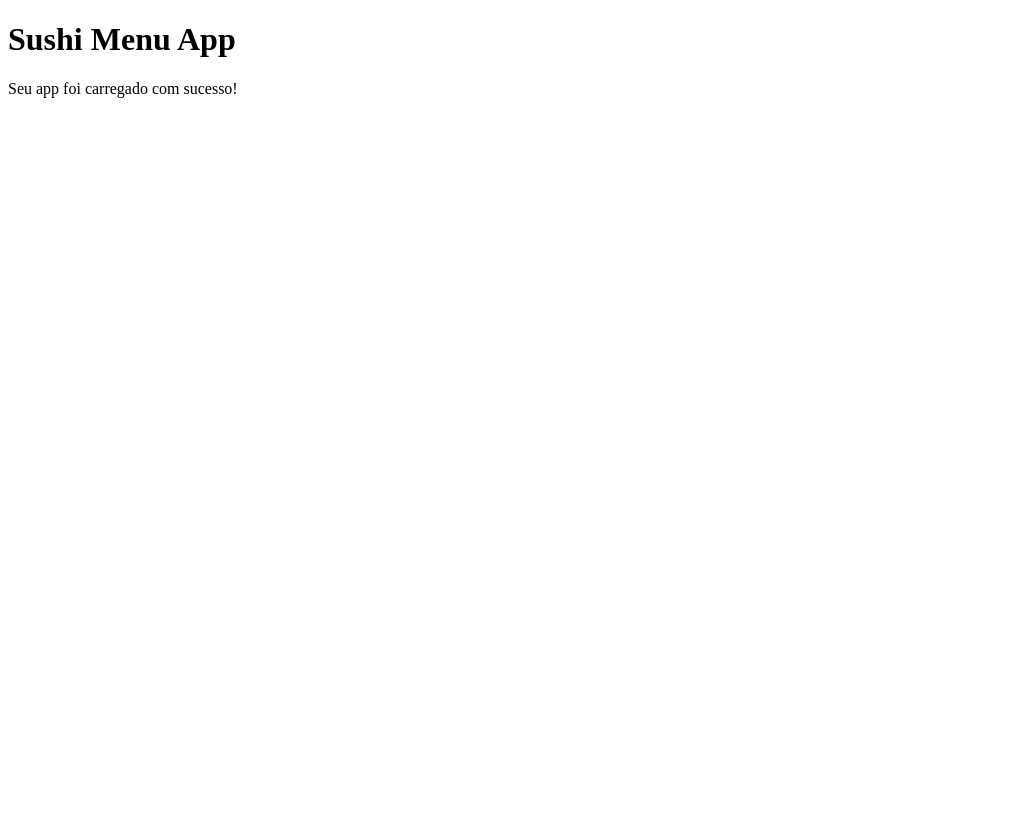
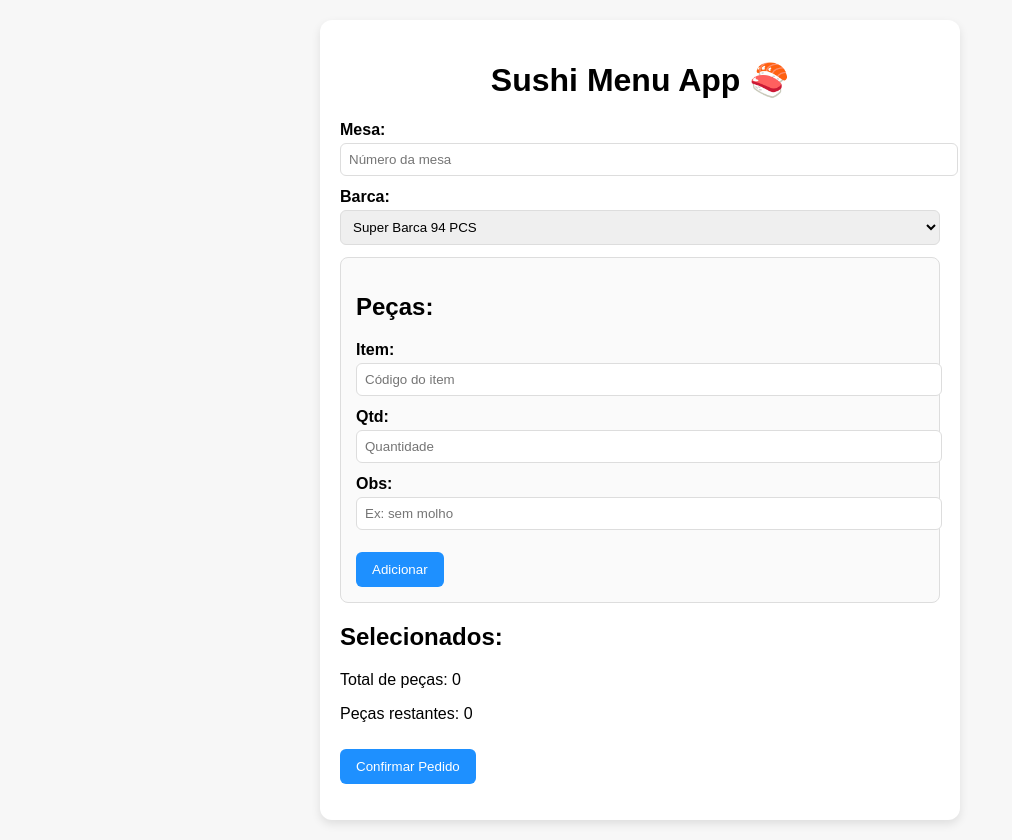
Before and after one commit to Alduin12324/Elleah, a plain HTML site: page index.html in a window 1280 px wide. Shown: the whole page, without its empty margins (0-1012 px from the left). Before the commit the page ends 800 px from the top, so only its background shows below. Drawn offline with Linux system fonts and the light colour scheme.

Commit message:
Add files via upload

```diff
--- a/index.html
+++ b/index.html
@@ -1,15 +1,55 @@
+
 <!DOCTYPE html>
-<html lang="pt-BR">
+<html lang="pt-br">
 <head>
   <meta charset="UTF-8" />
-  <meta name="viewport" content="width=device-width, initial-scale=1.0" />
-  <title>Sushi Menu App</title>
-  <link rel="manifest" href="manifest.json" />
-  <meta name="theme-color" content="#ffffff" />
+  <meta name="viewport" content="width=device-width, initial-scale=1.0"/>
+  <title>Sushi Menu App 🍣</title>
+  <link href="style.css" rel="stylesheet" />
 </head>
 <body>
-  <h1>Sushi Menu App</h1>
-  <p>Seu app foi carregado com sucesso!</p>
-  <script src="main.js"></script>
+  <div class="container">
+    <h1>Sushi Menu App 🍣</h1>
+
+    <div class="input-group">
+      <label for="mesa">Mesa:</label>
+      <input id="mesa" type="number" placeholder="Número da mesa" />
+    </div>
+
+    <div class="input-group">
+      <label for="barca">Barca:</label>
+      <select id="barca">
+        <option value="94">Super Barca 94 PCS</option>
+        <option value="75">Barca Level 75 PCS</option>
+        <option value="53">1/2 Barca Esp 53 PCS</option>
+        <option value="38">1/2 Barca Level 38 PCS</option>
+      </select>
+    </div>
+
+    <div class="card">
+      <h2>Peças:</h2>
+      <div class="input-group">
+        <label for="item">Item:</label>
+        <input id="item" type="text" placeholder="Código do item" />
+      </div>
+      <div class="input-group">
+        <label for="quantidade">Qtd:</label>
+        <input id="quantidade" type="number" placeholder="Quantidade" />
+      </div>
+      <div class="input-group">
+        <label for="obs">Obs:</label>
+        <input id="obs" type="text" placeholder="Ex: sem molho" />
+      </div>
+      <button id="adicionar">Adicionar</button>
+    </div>
+
+    <h2>Selecionados:</h2>
+    <ul id="selecionados"></ul>
+    <p>Total de peças: <span id="total">0</span></p>
+    <p>Peças restantes: <span id="restante">0</span></p>
+    <button id="confirmar">Confirmar Pedido</button>
+    <p id="mensagem"></p>
+  </div>
+  <script src="script.js"></script>
 </body>
 </html>
--- /dev/null
+++ b/script.js
@@ -0,0 +1,55 @@
+
+let selecionados = [];
+let total = 0;
+
+document.getElementById("barca").addEventListener("change", atualizarRestante);
+document.getElementById("quantidade").addEventListener("input", atualizarRestante);
+document.getElementById("adicionar").addEventListener("click", () => {
+  const item = document.getElementById("item").value;
+  const qtd = parseInt(document.getElementById("quantidade").value);
+  const obs = document.getElementById("obs").value;
+
+  if (!item || !qtd || qtd <= 0) return;
+
+  selecionados.push({ item, qtd, obs });
+  total += qtd;
+  atualizarLista();
+  atualizarRestante();
+  document.getElementById("item").value = "";
+  document.getElementById("quantidade").value = "";
+  document.getElementById("obs").value = "";
+});
+
+document.getElementById("confirmar").addEventListener("click", () => {
+  const mesa = document.getElementById("mesa").value;
+  if (!mesa || selecionados.length === 0) return;
+
+  const barcaQtd = parseInt(document.getElementById("barca").value);
+  if (total > barcaQtd) {
+    alert("Quantidade excedida!");
+    return;
+  }
+
+  document.getElementById("mensagem").innerHTML = "✅ Pedido da mesa " + mesa + " confirmado com " + total + " peça(s).";
+  selecionados = [];
+  total = 0;
+  atualizarLista();
+  atualizarRestante();
+});
+
+function atualizarLista() {
+  const ul = document.getElementById("selecionados");
+  ul.innerHTML = "";
+  selecionados.forEach((el) => {
+    const li = document.createElement("li");
+    li.textContent = `${el.item} - ${el.qtd} (${el.obs})`;
+    ul.appendChild(li);
+  });
+  document.getElementById("total").textContent = total;
+}
+
+function atualizarRestante() {
+  const barcaQtd = parseInt(document.getElementById("barca").value);
+  const restante = barcaQtd - total;
+  document.getElementById("restante").textContent = restante >= 0 ? restante : 0;
+}
--- /dev/null
+++ b/style.css
@@ -0,0 +1,55 @@
+
+body {
+  font-family: sans-serif;
+  background-color: #f7f7f7;
+  padding: 20px;
+  margin: 0;
+}
+.container {
+  background: #fff;
+  padding: 20px;
+  border-radius: 12px;
+  max-width: 600px;
+  margin: auto;
+  box-shadow: 0 4px 10px rgba(0, 0, 0, 0.1);
+}
+h1 {
+  text-align: center;
+}
+.input-group {
+  margin-bottom: 12px;
+}
+label {
+  display: block;
+  margin-bottom: 4px;
+  font-weight: bold;
+}
+input, select {
+  width: 100%;
+  padding: 8px;
+  border: 1px solid #ddd;
+  border-radius: 6px;
+}
+.card {
+  padding: 15px;
+  border: 1px solid #ddd;
+  border-radius: 8px;
+  margin-bottom: 15px;
+  background: #fafafa;
+}
+button {
+  background-color: #1e90ff;
+  color: white;
+  padding: 10px 16px;
+  border: none;
+  border-radius: 6px;
+  cursor: pointer;
+  margin-top: 10px;
+}
+button:hover {
+  background-color: #007acc;
+}
+#mensagem {
+  margin-top: 15px;
+  font-weight: bold;
+}
```
